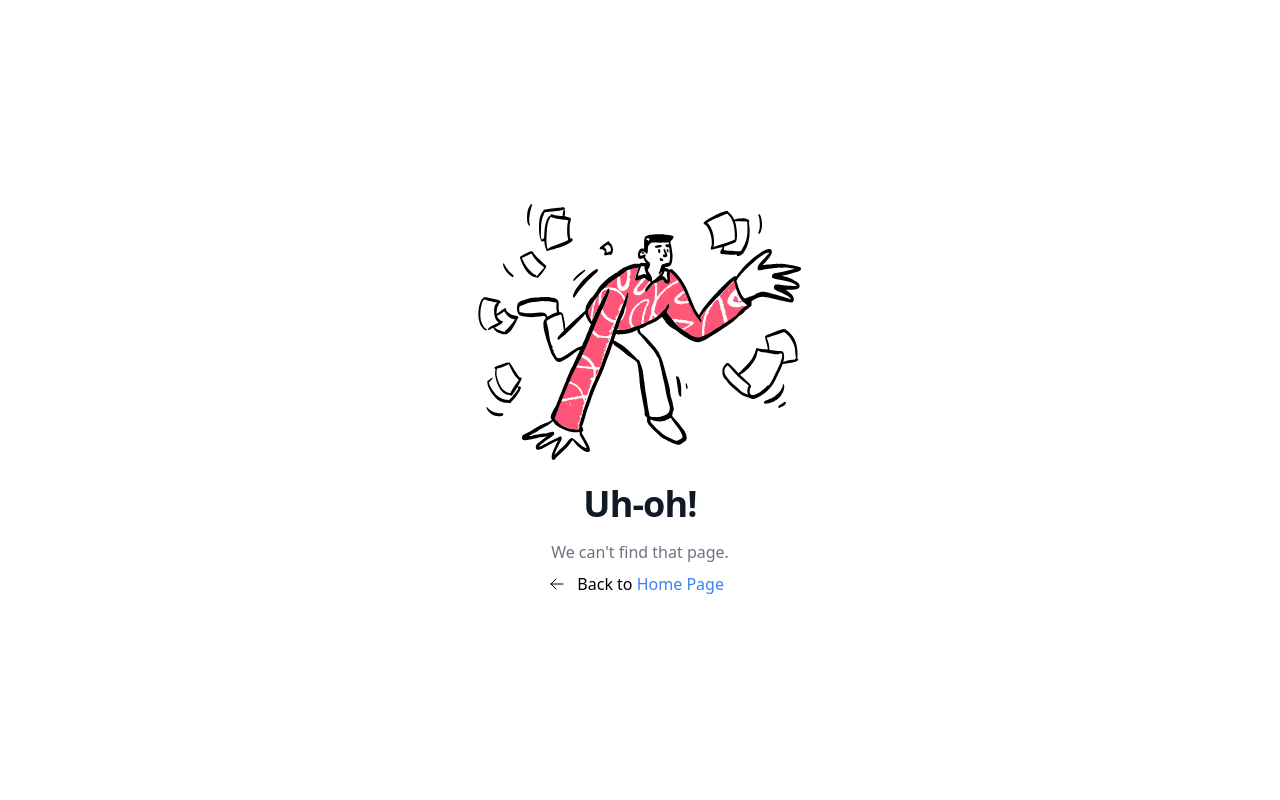
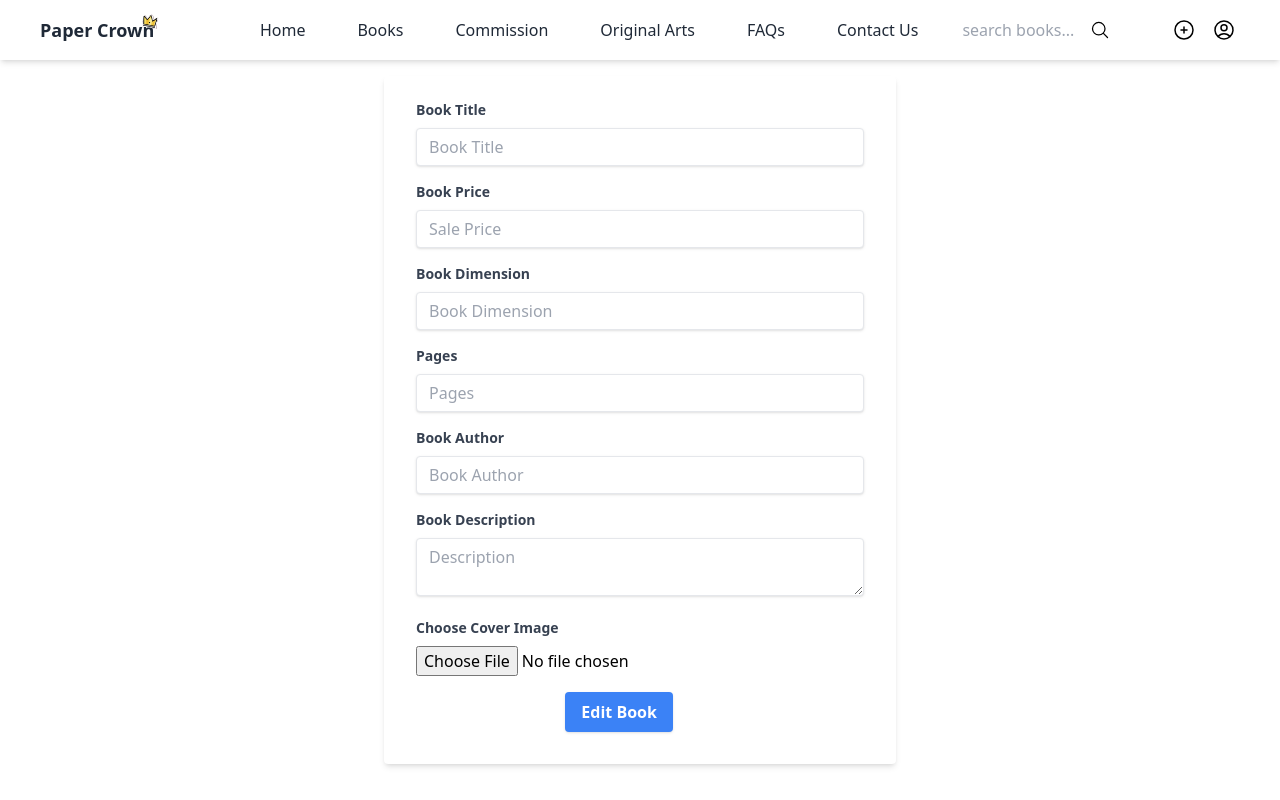
Before and after one commit to Aung-IO/paper-crown, a React (Vite) app: page /edit/1 in a window 1280 px wide. Shown: the top 800 px of the page. Built offline with nearby package versions, Linux system fonts and the light colour scheme; no server answers; the database is empty.

Commit message:
create and update form handling

```diff
--- a/src/components/CreateBook.jsx
+++ b/src/components/BookForm.jsx
@@ -1,10 +1,18 @@
-import { addDoc, collection, serverTimestamp } from "firebase/firestore";
+import {
+  addDoc,
+  collection,
+  doc,
+  getDoc,
+  serverTimestamp,
+  updateDoc,
+} from "firebase/firestore";
 import React, { useEffect, useState } from "react";
-import { useNavigate } from "react-router-dom";
+import { useNavigate, useParams } from "react-router-dom";
 import { db } from "../firebase";
 import TextAreaInput from "./TextAreaInput";
 
 export default function CreateBook() {
+  let { id } = useParams();
   let [title, setTitle] = useState("");
   let [price, setPrice] = useState("");
   let [dimension, setDimension] = useState("");
@@ -13,9 +21,40 @@ export default function CreateBook() {
   let [author, setAuthor] = useState("");
   let [preview, setPreview] = useState("");
   let [file, setFile] = useState(null);
+  let [isEdit, setIsEdit] = useState(false);
   let navigate = useNavigate("");
 
-  let addBook = (e) => {
+  useEffect(() => {
+    // edit form
+    if (id) {
+      setIsEdit(true);
+      let ref = doc(db, "books", id);
+      getDoc(ref).then((doc) => {
+        if (doc.exists()) {
+          let { title, price, dimension, pages, description, author } =
+            doc.data();
+          setTitle(title);
+          setPrice(price);
+          setDimension(dimension);
+          setPages(pages);
+          setDescription(description);
+          setAuthor(author);
+        }
+      });
+    }
+    // create form
+    else {
+      setIsEdit(false);
+      setTitle("");
+      setPrice("");
+      setDimension("");
+      setPages("");
+      setDescription("");
+      setAuthor("");
+    }
+  }, []);
+
+  let submitForm = async (e) => {
     e.preventDefault();
     let data = {
       title,
@@ -27,8 +66,13 @@ export default function CreateBook() {
       date: serverTimestamp(),
     };
 
-    let ref = collection(db, "books");
-    addDoc(ref, data);
+    if (isEdit) {
+      let ref = doc(db, "books", id);
+      await updateDoc(ref, data);
+    } else {
+      let ref = collection(db, "books");
+      await addDoc(ref, data);
+    }
     navigate("/books");
   };
 
@@ -50,7 +94,7 @@ export default function CreateBook() {
   }, [file]);
 
   return (
-    <form className="w-full max-w-lg mx-auto mt-4" onSubmit={addBook}>
+    <form className="w-full max-w-lg mx-auto mt-4" onSubmit={submitForm}>
       <div className="bg-white shadow-md rounded px-8 pt-6 pb-8 mb-4">
         <TextAreaInput
           label="Book Title"
@@ -113,7 +157,7 @@ export default function CreateBook() {
               className="shadow bg-blue-500 hover:bg-blue-400 focus:shadow-outline focus:outline-none text-white font-bold py-2 px-4 rounded"
               type="submit"
             >
-              Create
+              {isEdit ? "Edit" : "Create"} Book
             </button>
           </div>
         </div>
--- a/src/components/BookList.jsx
+++ b/src/components/BookList.jsx
@@ -10,14 +10,15 @@ import React, { useEffect, useState } from "react";
 import { Link, useLocation } from "react-router-dom";
 import cover from "../assets/book_cover.png";
 import DeleteIcon from "../assets/icons/deleteIcon.svg";
+import EditIcon from "../assets/icons/editIcon.svg";
 import LoadingSpinner from "../components/LoadingSpinner";
 import { db } from "../firebase";
 
-function BookList(props) {
+function BookList() {
   let location = useLocation();
   let param = new URLSearchParams(location.search);
   let search = param.get("search");
-  let path = props.path;
+
 
   let [error, setError] = useState("");
   let [loading, setLoading] = useState(false);
@@ -25,14 +26,14 @@ function BookList(props) {
 
   let deleteBook = async (e, id) => {
     e.preventDefault();
-    let ref = doc(db, path, id);
+    let ref = doc(db, "books", id);
     await deleteDoc(ref);
     setBooks((prev) => prev.filter((b) => b.id !== id));
   };
 
   useEffect(function () {
     setLoading(true);
-    let ref = collection(db, path);
+    let ref = collection(db, "books");
     let q = query(ref, orderBy("date", "desc"));
 
     getDocs(q).then((docs) => {
@@ -71,11 +72,13 @@ function BookList(props) {
                   <h1>{book.title}</h1>
                   <p>${book.price}</p>
                 </div>
-                <div>
+                <div className="flex justify-end space-x-2">
+                 <Link to={`/edit/${book.id}`}> <img src={EditIcon} /></Link>
                   <img
                     src={DeleteIcon}
                     onClick={(e) => deleteBook(e, book.id)}
                   />
+
                 </div>
               </div>
             </Link>
--- a/src/pages/Books.jsx
+++ b/src/pages/Books.jsx
@@ -2,7 +2,7 @@ import React from "react";
 import BookList from "../components/BookList";
 
 export default function Books() {
-  let path = "books"
+
   return (
     <>
       <div className="text-5xl text-center items-center p-14 font-mono bg-zinc-50">
@@ -17,7 +17,7 @@ export default function Books() {
           </li> */}
           {/* Book List */}
           <li className="w-4/5">
-            <BookList path={path}/>
+            <BookList/>
           </li>
         </ul>
       </div>
--- a/src/pages/Commission.jsx
+++ b/src/pages/Commission.jsx
@@ -1,9 +1,8 @@
 import React from "react";
 import BookList from "../components/BookList";
-import Filter from "../components/Filter";
 
 export default function Commission() {
-  const baseRoute = "commission";
+  const path = "commission";
   //need to create route for commission
   return (
     <>
@@ -14,13 +13,13 @@ export default function Commission() {
       <div>
         <ul className="flex m-8">
           {/* Filter */}
-          <li className="w-1/5 p-5">
+          {/* <li className="w-1/5 p-5">
 
             <Filter baseRoute={baseRoute} />
-          </li>
+          </li> */}
           {/* Book List */}
           <li className="w-4/5">
-            <BookList baseRoute={baseRoute} />
+            <BookList path={path} />
           </li>
         </ul>
       </div>
```
Also changed, not shown: src/router/index.jsx (+6 -2 lines), src/assets/icons/editIcon.svg (added).
